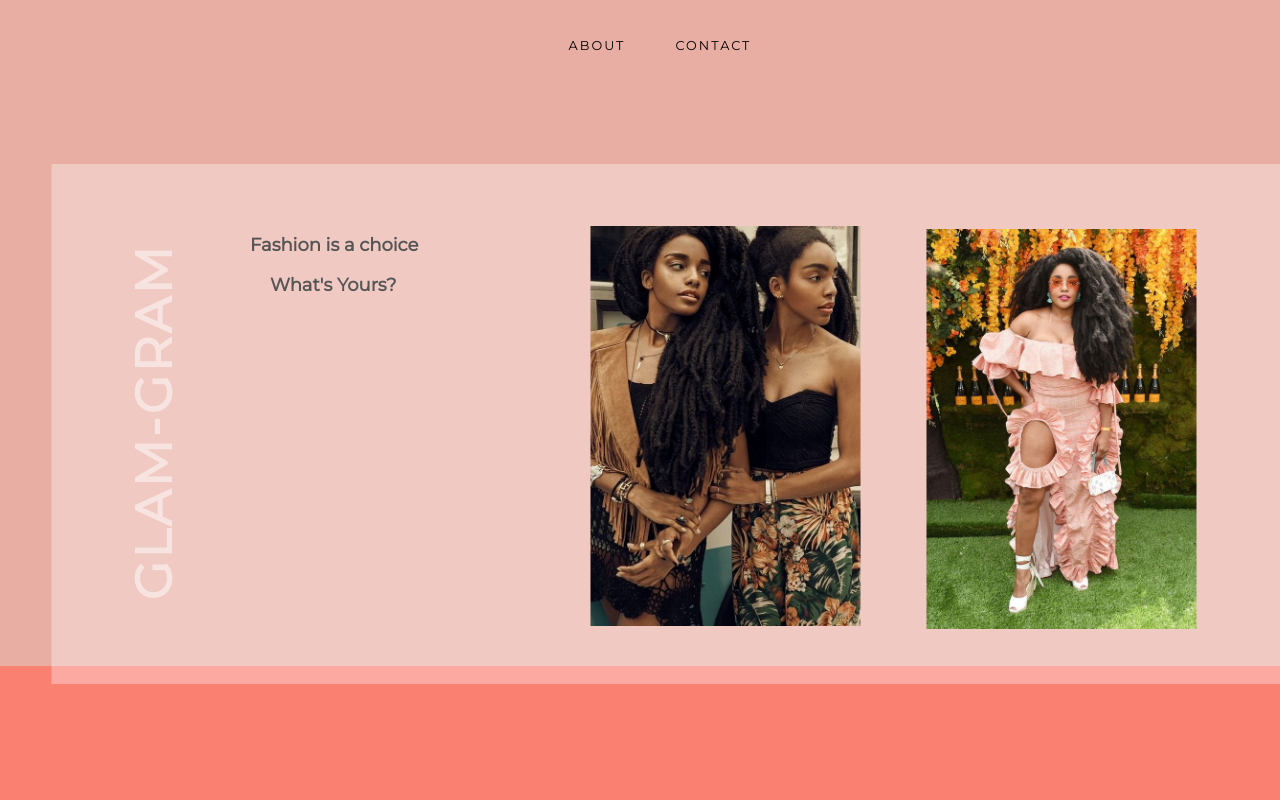
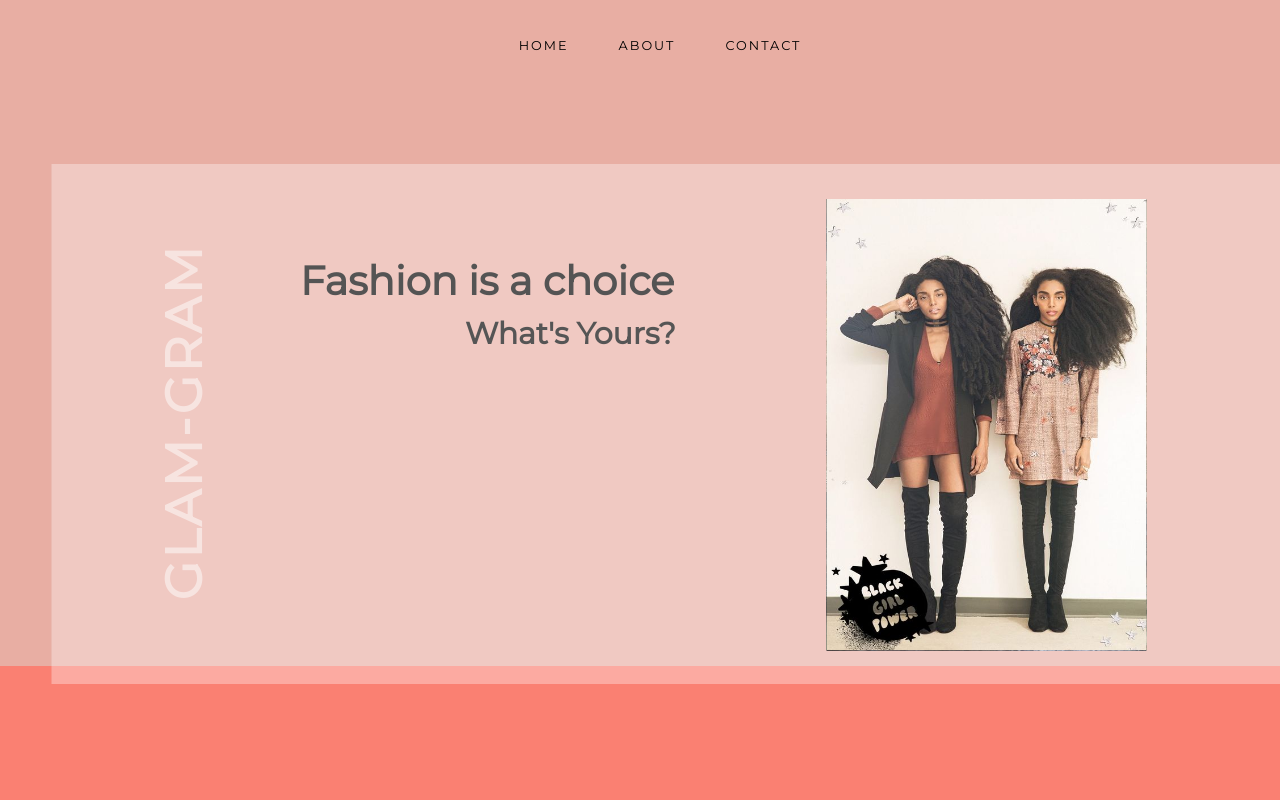
Before and after one commit to Wuanitawanjiku/GLAM-GRAM, a plain HTML site: page index.htm in a window 1280 px wide. Shown: the top 800 px of the page. Drawn offline with Linux system fonts and the light colour scheme.

Commit message:
Add files via upload

```diff
--- a/index.htm
+++ b/index.htm
@@ -9,6 +9,7 @@
 <body>
     <nav>
         <ul class="menu">
+            <li><a href="#home-page">Home</a></li>
             <li><a href="#about">About</a></li>
             <li><a href="#contact">Contact</a></li>
         </ul>
@@ -17,11 +18,45 @@
     <section id = "home-page">
         <div class="home-page-heading">
             <h1><span>GLAM-GRAM</span></h1>
-            <div>
-            <img src="glam26.jpg" alt="home-img"/>
+
+        <div id = "home-img1">
+            <img src="glam16.jpg" alt="home-img" class = "home"/>
         </div>
+
         <div id = "home-img2">
-            <img src="glam24.jpg" alt="home-img">
+            <img src="glam17.jpg" alt="home-img" class = "home"/>
+        </div>
+
+        <div id="home-img3">
+            <img src="glam18.jpg" alt="about-img" class = "home"/>
+        </div>
+
+        <div id="home-img4">
+            <img src="glam26.jpg" alt="about-img" class ="home"/>
+        </div>
+
+        <div id="home-img5">
+            <img src="glam20.jpg" alt="about-img" class ="home"/>
+        </div>
+
+        <div id="home-img6">
+            <img src="glam21.jpg" alt="about-img" class ="home"/>
+        </div>
+
+        <div id="home-img7">
+            <img src="glam22.jpg" alt="about-img" class ="home"/>
+        </div>
+
+        <div id="home-img8">
+            <img src="glam23.jpg" alt="about-img" class ="home"/>
+        </div>
+
+        <div id="home-img9">
+            <img src="glam24.jpg" alt="about-img" class ="home"/>
+        </div>
+
+        <div id="home-img10">
+            <img src="glam25.jpg" alt="about-img" class ="home"/>
         </div>
 
         </div>
@@ -30,13 +65,7 @@
     </section>
 
     <section id = "about">
-        <div class="about-img">
-            <img src="glam20.jpg" alt="about-img">
-        </div>
         <h1><span>GLAM-GRAM</span></h1>
-        <div class="about-img2">
-            <img src="glam16.jpg" alt="about-img"/>
-        </div>
     </section>
 
 
@@ -54,4 +83,5 @@
         </form>
     </section> -->
 </body>
+<script src ="main.js"></script>
 </html>
--- /dev/null
+++ b/main.js
@@ -0,0 +1,89 @@
+homePageTransition();
+function homePageTransition(){
+    //storing all images inside the images variable
+
+    let images = document.getElementsByClassName("home");
+
+    //setting all images opacity to 1
+
+    for(let i = 0; i<images.length; i++){
+        images[i].style.opacity = 1;
+    }
+
+    //variable top will store the zindex of the upper most image
+
+    let top = 1;
+
+    //variable current will store the top most image's index as orderd in html
+
+    let current = images.length-1;
+
+    //calling the imageChange() function every 3seconds. The images will be changed at each interval
+    setInterval(imageChage, 3000);
+
+    //creating an async function that controls the transitions
+
+    async function imageChage(){
+
+        //storing the index of the next image
+
+        let nextImage = (1 +current) % images.length;
+
+        //set the current image's zIndex to two by adding one to the top
+
+        images[current].style.zIndex = top +1;
+        //setting the next image's zIndex to top. This ensures the next image is always below the current image
+
+        images[nextImage].style.zIndex = top;
+
+        //program waits for the transition function to run before any other code runs
+        await transition();
+
+        //after transition is complete, the opacity of the current image is 0
+        //current image zIndex is then set to top
+
+        images[current].style.zIndex = top;
+        //set zIndex of next image to top +1
+
+        images[nextImage].style.zIndex = top +1;
+
+        //increment top
+
+        top ++;
+
+        //change current image's opacity to 1
+        //zIndex of current is less than that of next image hence it will not be seen
+
+        images[current].style.opacity = 1;
+
+        //set current image to the next image
+        current = nextImage;
+        //the function will regularly change current image's opacity
+
+        function transition(){
+            return new Promise((resolve,reject) =>{
+
+                //decrease is the value the opacity will be decreased
+                let decrease = 0.01;
+
+                //setting an Id that will be used to clear the setInterval after opacity has been changed
+                var id= setInterval(changingOpacity, 10);
+
+                //the function decreases the opacity by decrease variable of the current image
+                //when opacity is 0, the setInterval is stopped and promise is resolved
+
+                function changingOpacity(){
+                    images[current].style.opacity -= decrease;
+                    if(images[current].style.opacity <=0){
+                        clearInterval(id);
+                        resolve();
+                    }
+                }
+            })
+
+        }
+
+
+
+    }
+}
--- a/style.css
+++ b/style.css
@@ -50,18 +50,75 @@ nav ul li a:hover{
 }
 
 /* home-page */
-img{
-    height: 400px;
-    width: 270px;
-    margin-left: 70%;
-    margin-top: -35%;
+#home-img1 img{
+    height: 450px;
+    width: 320px;
+    margin-left: 62%;
+    margin-top: -33%;
 
 }
-#home-img2{
-    height: 400px;
-    width: 270px;
-    margin-left: 28%;
-    margin-top: -25%;
+#home-img2 img{
+    height: 451px;
+    width: 320px;
+    margin-left: 62%;
+    margin-top: -36.5%;
+    position: absolute;
+}
+#home-img3 img{
+    height: 451px;
+    width: 320px;
+    margin-left: 62%;
+    margin-top: -36.5%;
+    position: absolute;
+}
+#home-img4 img{
+    height: 451px;
+    width: 320px;
+    margin-left: 62%;
+    margin-top: -36.5%;
+    position: absolute;
+}
+#home-img5 img{
+    height: 451px;
+    width: 320px;
+    margin-left: 62%;
+    margin-top: -36.5%;
+    position: absolute;
+}
+#home-img6 img{
+    height: 451px;
+    width: 320px;
+    margin-left: 62%;
+    margin-top: -36.5%;
+    position: absolute;
+}
+#home-img7 img{
+    height: 451px;
+    width: 320px;
+    margin-left: 62%;
+    margin-top: -36.5%;
+    position: absolute;
+}
+#home-img8 img{
+    height: 451px;
+    width: 320px;
+    margin-left: 62%;
+    margin-top: -36.5%;
+    position: absolute;
+}
+#home-img9 img{
+    height: 451px;
+    width: 320px;
+    margin-left: 62%;
+    margin-top: -36.5%;
+    position: absolute;
+}
+#home-img10 img{
+    height: 451px;
+    width: 320px;
+    margin-left: 62%;
+    margin-top: -36.5%;
+    position: absolute;
 }
 #home-page{
     height: 450px;
@@ -87,20 +144,21 @@ img{
     color: #ffffff;
     writing-mode: vertical-rl;
     transform: rotate(180deg);
-    margin-left: 70px;
+    margin-left: 100px;
     opacity: 50%;
     margin-top: 80px;
 }
 #one{
     color: #000000;
-    margin-left: 250px;
-    font-size: large;
+    margin-left: 300px;
+    font-size: 40px;
     font-weight: 1000;
 }
 #two{
     color: rgba(0, 0, 0, 0.993);
-    margin-left: 270px;
-    font-size: large;
+    margin-left: 465px;
+    margin-top: -30px;
+    font-size: 30px;
     font-weight: 1000;
 }
 
```
